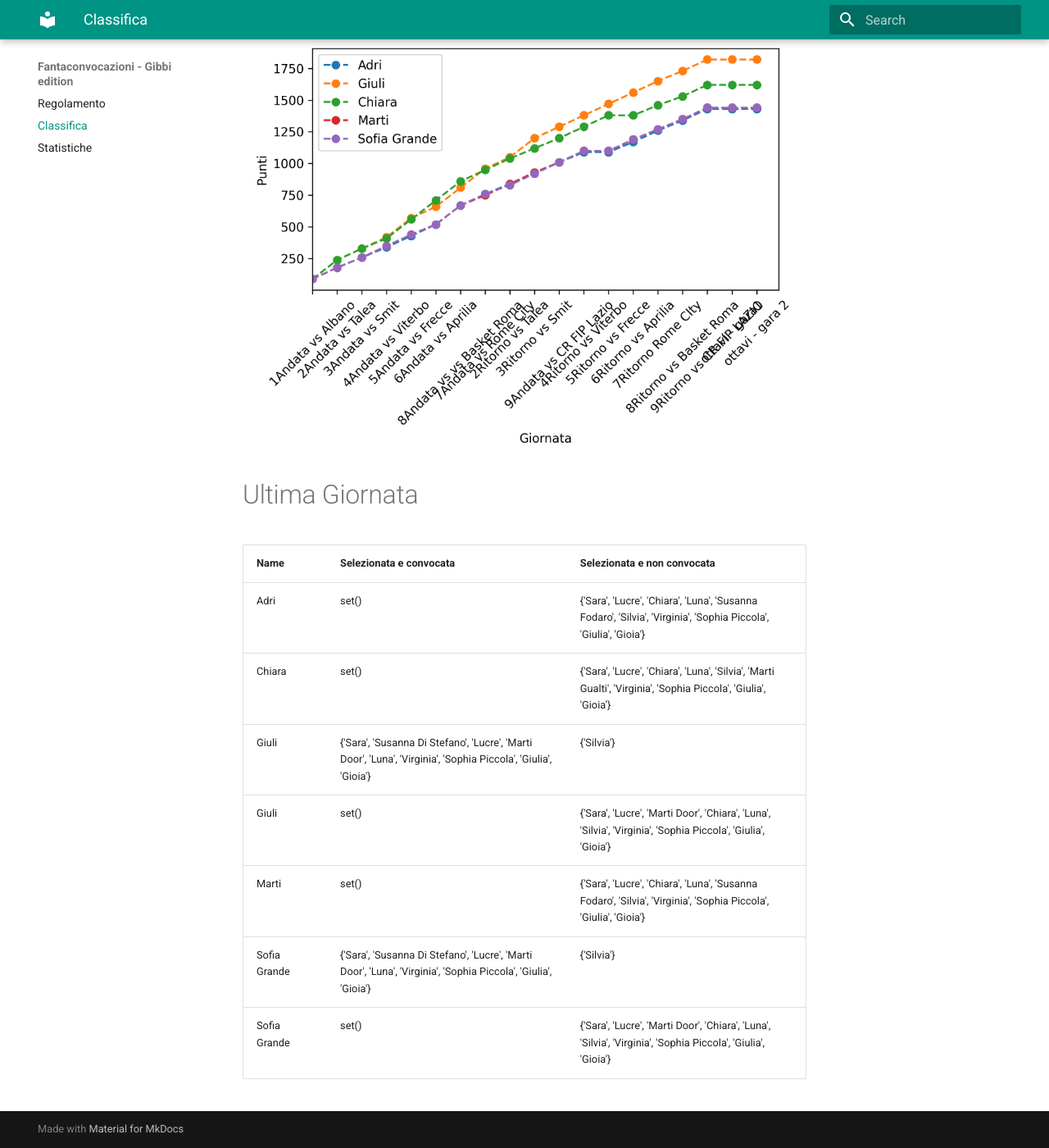
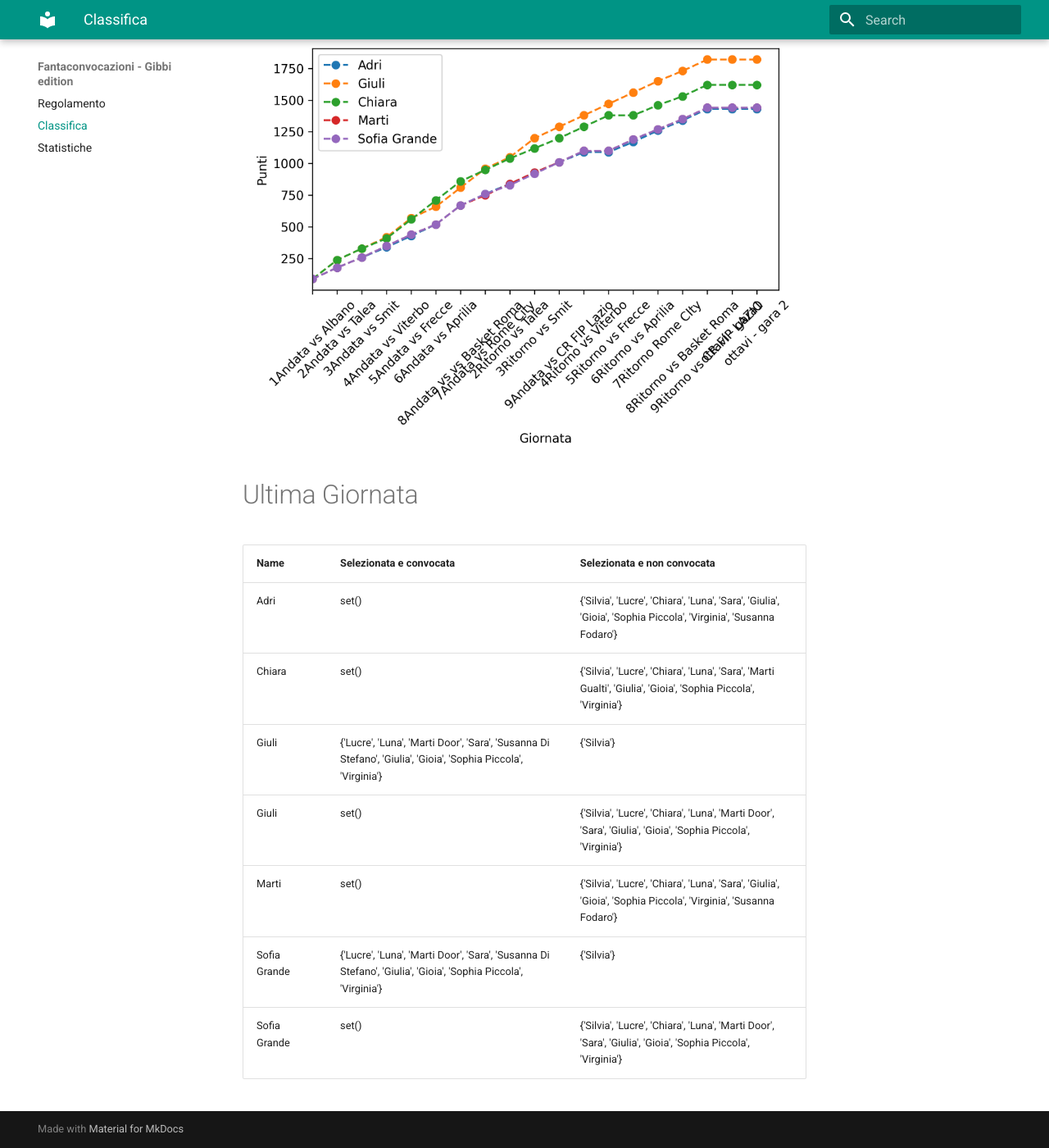
Before and after one commit to martinig94/fantagibbi, an MkDocs documentation site: the page built from docs/Classifica.md, in a window 1280 px wide and 1400 px high, scrolled down 565 px. Shown: the whole window at 82% size. Built offline with MkDocs 1.6.1 and Material for MkDocs 9.7.7, drawn with Linux system fonts in a browser that asks for light colours.

Commit message:
Auto-update from main.py

```diff
--- a/docs/Classifica.md
+++ b/docs/Classifica.md
@@ -18,11 +18,11 @@
 <!-- START_TABLE CORRECT -->
 | Name         | Selezionata e convocata                                                                                        | Selezionata e non convocata                                                                                      |
 |:-------------|:---------------------------------------------------------------------------------------------------------------|:-----------------------------------------------------------------------------------------------------------------|
-| Adri         | set()                                                                                                          | {'Sara', 'Lucre', 'Chiara', 'Luna', 'Susanna Fodaro', 'Silvia', 'Virginia', 'Sophia Piccola', 'Giulia', 'Gioia'} |
-| Chiara       | set()                                                                                                          | {'Sara', 'Lucre', 'Chiara', 'Luna', 'Silvia', 'Marti Gualti', 'Virginia', 'Sophia Piccola', 'Giulia', 'Gioia'}   |
-| Giuli        | {'Sara', 'Susanna Di Stefano', 'Lucre', 'Marti Door', 'Luna', 'Virginia', 'Sophia Piccola', 'Giulia', 'Gioia'} | {'Silvia'}                                                                                                       |
-| Giuli        | set()                                                                                                          | {'Sara', 'Lucre', 'Marti Door', 'Chiara', 'Luna', 'Silvia', 'Virginia', 'Sophia Piccola', 'Giulia', 'Gioia'}     |
-| Marti        | set()                                                                                                          | {'Sara', 'Lucre', 'Chiara', 'Luna', 'Susanna Fodaro', 'Silvia', 'Virginia', 'Sophia Piccola', 'Giulia', 'Gioia'} |
-| Sofia Grande | {'Sara', 'Susanna Di Stefano', 'Lucre', 'Marti Door', 'Luna', 'Virginia', 'Sophia Piccola', 'Giulia', 'Gioia'} | {'Silvia'}                                                                                                       |
-| Sofia Grande | set()                                                                                                          | {'Sara', 'Lucre', 'Marti Door', 'Chiara', 'Luna', 'Silvia', 'Virginia', 'Sophia Piccola', 'Giulia', 'Gioia'}     |
+| Adri         | set()                                                                                                          | {'Silvia', 'Lucre', 'Chiara', 'Luna', 'Sara', 'Giulia', 'Gioia', 'Sophia Piccola', 'Virginia', 'Susanna Fodaro'} |
+| Chiara       | set()                                                                                                          | {'Silvia', 'Lucre', 'Chiara', 'Luna', 'Sara', 'Marti Gualti', 'Giulia', 'Gioia', 'Sophia Piccola', 'Virginia'}   |
+| Giuli        | {'Lucre', 'Luna', 'Marti Door', 'Sara', 'Susanna Di Stefano', 'Giulia', 'Gioia', 'Sophia Piccola', 'Virginia'} | {'Silvia'}                                                                                                       |
+| Giuli        | set()                                                                                                          | {'Silvia', 'Lucre', 'Chiara', 'Luna', 'Marti Door', 'Sara', 'Giulia', 'Gioia', 'Sophia Piccola', 'Virginia'}     |
+| Marti        | set()                                                                                                          | {'Silvia', 'Lucre', 'Chiara', 'Luna', 'Sara', 'Giulia', 'Gioia', 'Sophia Piccola', 'Virginia', 'Susanna Fodaro'} |
+| Sofia Grande | {'Lucre', 'Luna', 'Marti Door', 'Sara', 'Susanna Di Stefano', 'Giulia', 'Gioia', 'Sophia Piccola', 'Virginia'} | {'Silvia'}                                                                                                       |
+| Sofia Grande | set()                                                                                                          | {'Silvia', 'Lucre', 'Chiara', 'Luna', 'Marti Door', 'Sara', 'Giulia', 'Gioia', 'Sophia Piccola', 'Virginia'}     |
 <!-- END_TABLE CORRECT -->
```
